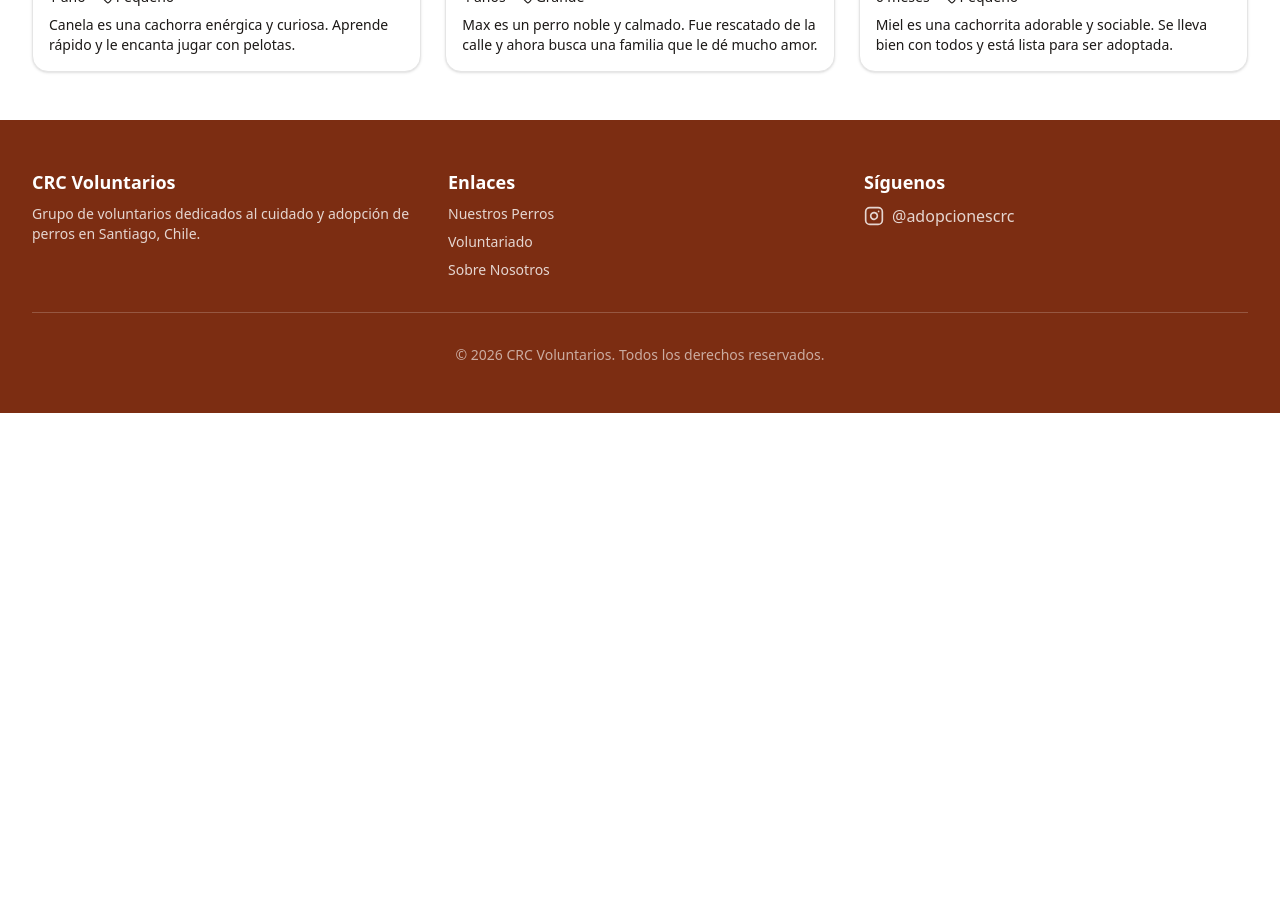
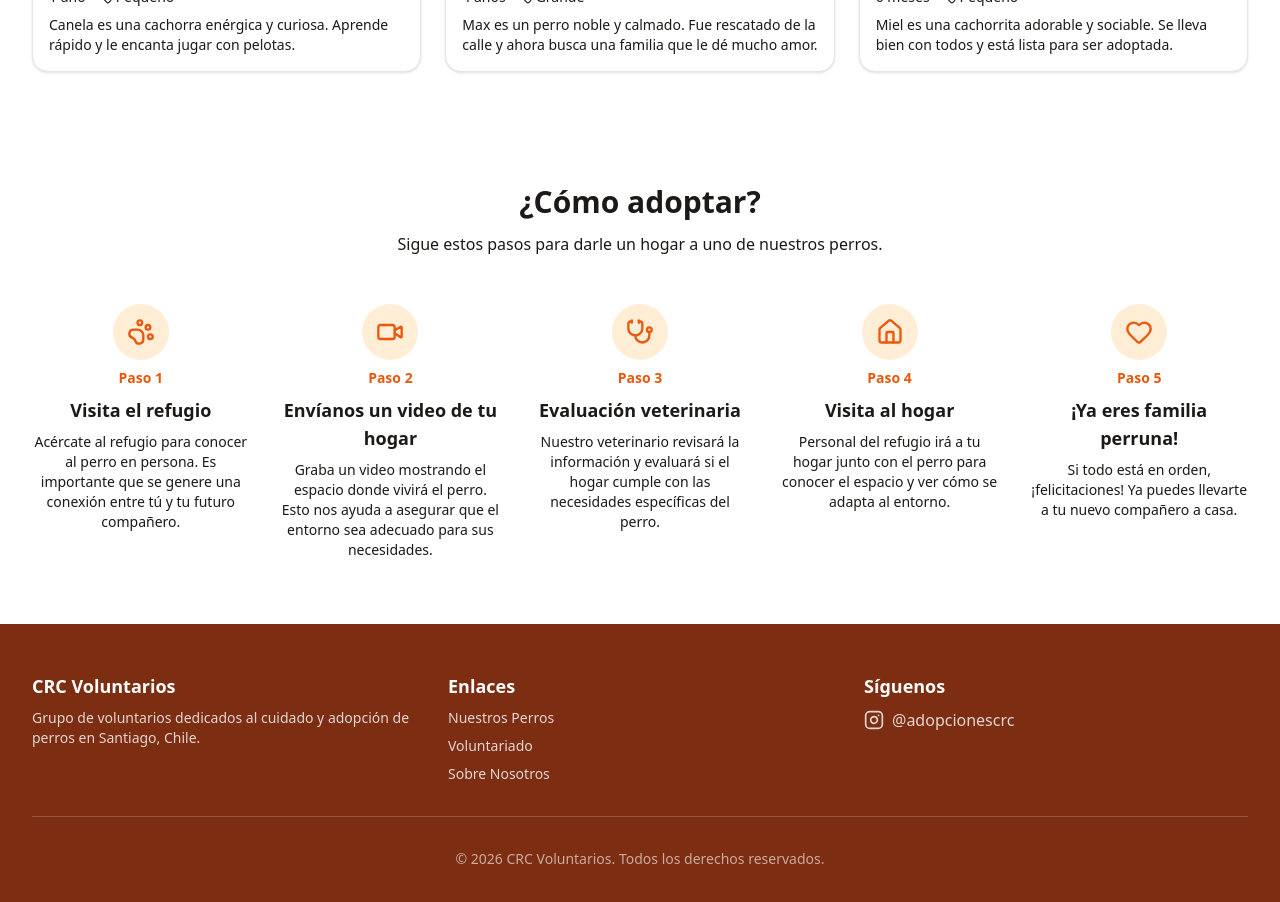
Before and after one commit to KorryKo/crc-voluntarios, a Next.js app: page / in a window 1280 px wide. Shown: the part 1380-2282 px from the top of the page. Before the commit the page ends 1793 px from the top, so only its background shows below. Built offline with nearby package versions, Linux system fonts and the light colour scheme.

Commit message:
add adoption rules

```diff
--- a/app/page.tsx
+++ b/app/page.tsx
@@ -1,5 +1,6 @@
 import HeroSection from "@/components/HeroSection";
 import DogGrid from "@/components/DogGrid";
+import AdoptionRules from "@/components/AdoptionRules";
 import { dogs } from "@/data/dogs";
 
 export default function Home() {
@@ -7,11 +8,12 @@ export default function Home() {
     <>
       <HeroSection
         title="Nuestros Perros"
-        subtitle="Conocé a los perros que buscan un hogar. Adoptá, vení a visitarnos o compartí."
+        subtitle="Conoce a los perros que buscan un hogar. Adopta, ven a visitarnos o comparte."
       />
       <div className="mx-auto max-w-7xl px-4 py-12 sm:px-6 lg:px-8">
         <DogGrid dogs={dogs} />
       </div>
+      <AdoptionRules />
     </>
   );
 }
--- /dev/null
+++ b/components/AdoptionRules.tsx
@@ -0,0 +1,67 @@
+import { PawPrint, Video, Stethoscope, House, Heart } from "lucide-react";
+
+const steps = [
+  {
+    icon: PawPrint,
+    title: "Visita el refugio",
+    description:
+      "Acércate al refugio para conocer al perro en persona. Es importante que se genere una conexión entre tú y tu futuro compañero.",
+  },
+  {
+    icon: Video,
+    title: "Envíanos un video de tu hogar",
+    description:
+      "Graba un video mostrando el espacio donde vivirá el perro. Esto nos ayuda a asegurar que el entorno sea adecuado para sus necesidades.",
+  },
+  {
+    icon: Stethoscope,
+    title: "Evaluación veterinaria",
+    description:
+      "Nuestro veterinario revisará la información y evaluará si el hogar cumple con las necesidades específicas del perro.",
+  },
+  {
+    icon: House,
+    title: "Visita al hogar",
+    description:
+      "Personal del refugio irá a tu hogar junto con el perro para conocer el espacio y ver cómo se adapta al entorno.",
+  },
+  {
+    icon: Heart,
+    title: "¡Ya eres familia perruna!",
+    description:
+      "Si todo está en orden, ¡felicitaciones! Ya puedes llevarte a tu nuevo compañero a casa.",
+  },
+];
+
+export default function AdoptionRules() {
+  return (
+    <section className="bg-bg-warm py-16">
+      <div className="mx-auto max-w-7xl px-4 sm:px-6 lg:px-8">
+        <h2 className="text-center text-3xl font-bold text-text-primary">
+          ¿Cómo adoptar?
+        </h2>
+        <p className="mx-auto mt-3 max-w-2xl text-center text-text-secondary">
+          Sigue estos pasos para darle un hogar a uno de nuestros perros.
+        </p>
+        <div className="mt-12 grid grid-cols-1 gap-8 sm:grid-cols-2 lg:grid-cols-5">
+          {steps.map((step, index) => (
+            <div key={index} className="text-center">
+              <div className="mx-auto flex h-14 w-14 items-center justify-center rounded-full bg-secondary-100">
+                <step.icon className="h-7 w-7 text-secondary-600" />
+              </div>
+              <p className="mt-2 text-sm font-semibold text-secondary-600">
+                Paso {index + 1}
+              </p>
+              <h3 className="mt-2 text-lg font-bold text-text-primary">
+                {step.title}
+              </h3>
+              <p className="mt-2 text-sm text-text-secondary">
+                {step.description}
+              </p>
+            </div>
+          ))}
+        </div>
+      </div>
+    </section>
+  );
+}
--- a/components/Header.tsx
+++ b/components/Header.tsx
@@ -3,7 +3,7 @@
 import Link from "next/link";
 import { usePathname } from "next/navigation";
 import { useState } from "react";
-import { Menu, X } from "lucide-react";
+import { Menu, X, PawPrint } from "lucide-react";
 
 const navLinks = [
   { href: "/", label: "Nuestros Perros" },
@@ -21,6 +21,7 @@ export default function Header() {
         <div className="flex h-16 items-center justify-between">
           {/* Logo */}
           <Link href="/" className="flex items-center gap-2">
+            <PawPrint size={24} className="text-secondary-500" />
             <span className="text-xl font-bold text-text-primary">CRC Voluntarios</span>
           </Link>
 
```
